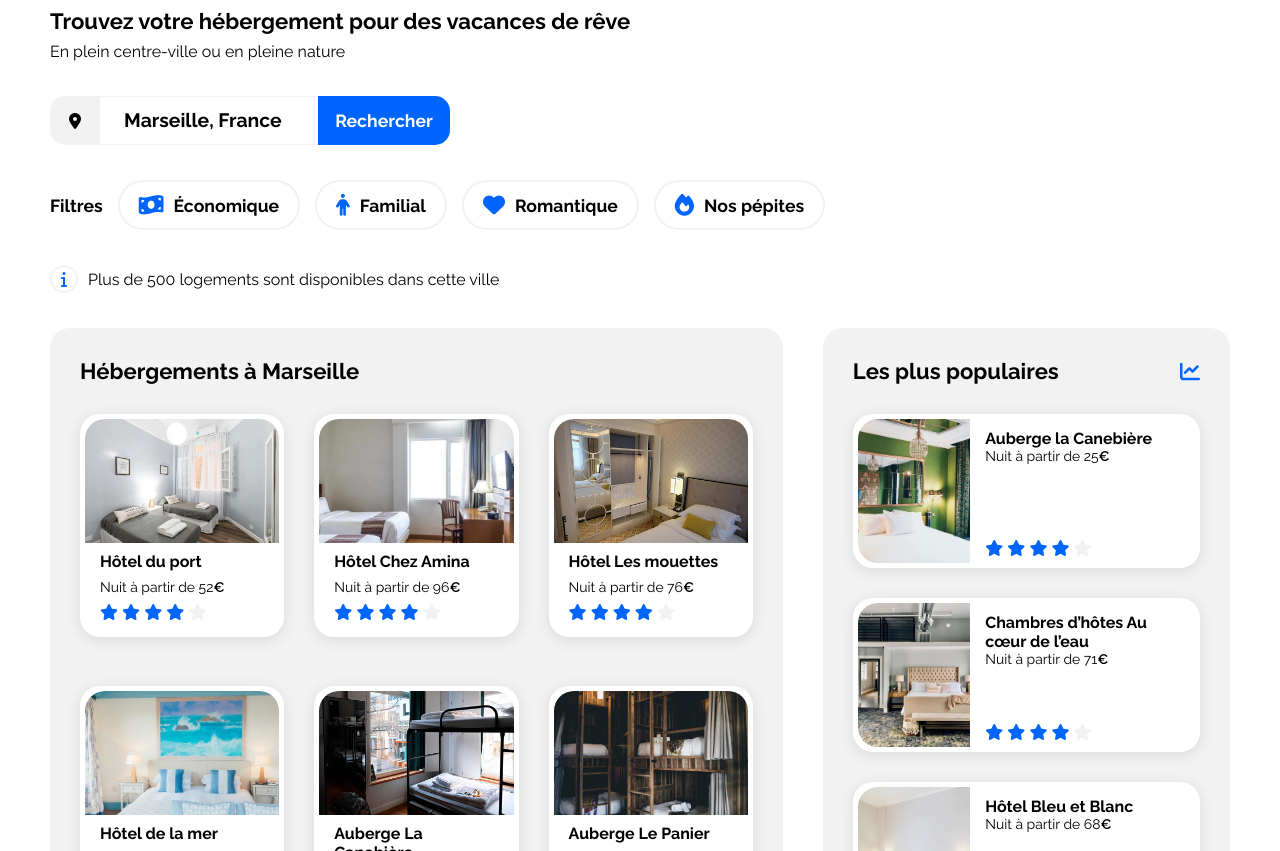
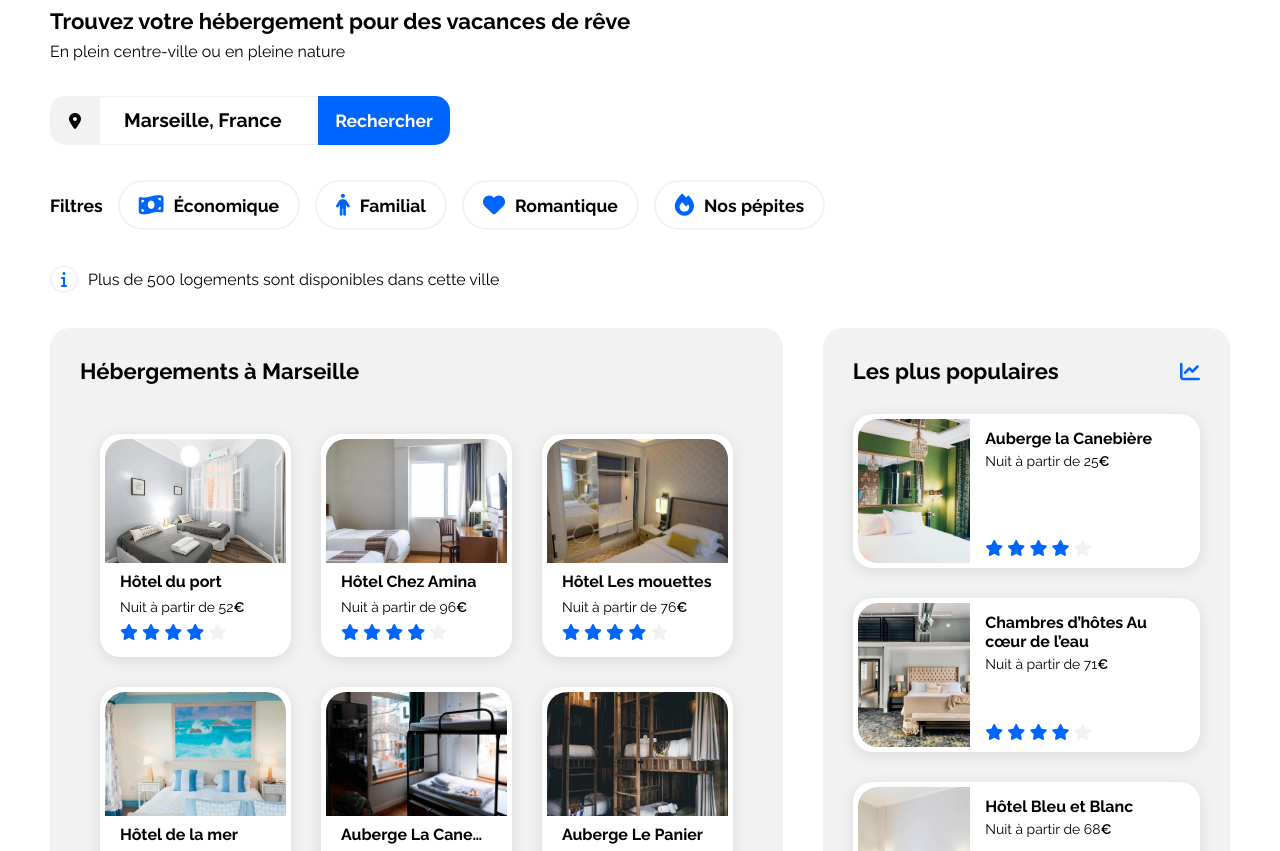
Before and after one commit to loicgalland/Booki, a plain HTML site: page index.html in a window 1280 px wide. Shown: the part 101-952 px from the top of the page. Drawn offline with Linux system fonts and the light colour scheme.

Commit message:
fix problem : overflow on cards title

```diff
--- a/css/style.css
+++ b/css/style.css
@@ -16,6 +16,7 @@ header img{
     margin: auto 0px;
     padding: 30px 50px;
 }
+
 .nav-bar{
     display: flex;
     flex-direction: row;
@@ -193,20 +194,23 @@ p{
 .cards-container{
     display: grid;
     grid-template-columns: 1fr 1fr 1fr;
-    grid-template-rows: 1fr 1fr;
+    background-color: #F2F2F2;
+    padding: 20px;
+    border-radius: 20px;
     gap: 30px;
 }
 .card-link{
     color: black;
     text-decoration: none;
+    min-width: 0;
 }
 .card{
+    display: flex;
+    flex-direction: column;
     background-color: white;
     border-radius: 20px;
     padding: 5px 5px 15px 5px;
     box-shadow: 0px 3px 15px 0px rgba(0, 0, 0, 0.10);
-    display: flex;
-    flex-direction: column;
     gap: 4px;
 }
 .card-image{
@@ -221,6 +225,11 @@ p{
     flex-direction: column;
     gap: 8px;
     padding: 0px 15px;
+}
+.card-title{
+    text-overflow: ellipsis;
+    white-space: nowrap;
+    overflow: hidden;
 }
 .description-hotel{
     font-size: 0.87em;
@@ -265,6 +274,13 @@ p{
     flex-direction: column;
     justify-content: space-between;
 }
+.title{
+    display: flex;
+    flex-direction: column;
+    gap: 5px;
+
+}
+
 .see-more-link{
     color: black;
     text-decoration: none;
@@ -419,4 +435,22 @@ p{
     .section-footer-container{
         padding: 0;
     }
+    .mobile-order-1{
+        order: 1;
+    }
+    .mobile-order-2{
+        order: 2;
+    }
+    .mobile-order-3{
+        order: 3;
+    }
+    .mobile-order-4{
+        order: 4;
+    }
+    .mobile-order-5{
+        order: 5;
+    }
+    .mobile-order-6{
+        order: 6;
+    }
 }
--- a/index.html
+++ b/index.html
@@ -64,11 +64,11 @@
                 <div class="hosting-container">
                     <h1>Hébergements à Marseille</h1>
                     <div class="cards-container">
-                        <a href="#" class="card-link">
+                        <a href="#" class="card-link mobile-order-">
                             <div class="card">
-                                <img src="/images/hebergements/fred-kleber.jpg" alt="Hotel du port" class="card-image">
+                                <img src="./images/hebergements/fred-kleber.jpg" alt="Hotel du port" class="card-image">
                                 <div class="card-description">
-                                    <h3>Hôtel du port</h3>
+                                    <h3 class="card-title">Hôtel du port</h3>
                                     <p class="description-hotel">Nuit à partir de 52<span class="empasis">€</span></p>
                                     <div class="notation-container">
                                         <i class="fa-solid fa-star fa-blue"></i>
@@ -80,11 +80,11 @@
                                 </div>
                             </div>
                         </a>
-                        <a href="#" class="card-link">
+                        <a href="#" class="card-link mobile-order-6">
                             <div class="card">
-                                <img src="/images/hebergements/febrian-zakaria.jpg" alt="Hotel chez amina" class="card-image">
+                                <img src="./images/hebergements/febrian-zakaria.jpg" alt="Hotel chez amina" class="card-image">
                                 <div class="card-description">
-                                    <h3>Hôtel Chez Amina</h3>
+                                    <h3 class="card-title">Hôtel Chez Amina</h3>
                                     <p class="description-hotel">Nuit à partir de 96<span class="empasis">€</span></p>
                                     <div class="notation-container">
                                         <i class="fa-solid fa-star fa-blue"></i>
@@ -96,11 +96,11 @@
                                 </div>
                             </div>
                         </a>
-                        <a href="#" class="card-link">
+                        <a href="#" class="card-link mobile-order-3">
                             <div class="card">
-                                <img src="/images/hebergements/reisetopia.jpg" alt="Hotel les mouettes" class="card-image">
+                                <img src="./images/hebergements/reisetopia.jpg" alt="Hotel les mouettes" class="card-image">
                                 <div class="card-description">
-                                    <h3>Hôtel Les mouettes</h3>
+                                    <h3 class="card-title">Hôtel Les mouettes</h3>
                                     <p class="description-hotel">Nuit à partir de 76<span class="empasis">€</span></p>
                                     <div class="notation-container">
                                         <i class="fa-solid fa-star fa-blue"></i>
@@ -112,11 +112,11 @@
                                 </div>
                             </div>
                         </a>
-                        <a href="#" class="card-link">
+                        <a href="#" class="card-link mobile-order-4">
                             <div class="card">
-                                <img src="/images/hebergements/annie-spratt.jpg" alt="Hotel de la mer" class="card-image">
+                                <img src="./images/hebergements/annie-spratt.jpg" alt="Hotel de la mer" class="card-image">
                                 <div class="card-description">
-                                    <h3>Hôtel de la mer</h3>
+                                    <h3 class="card-title">Hôtel de la mer</h3>
                                     <p class="description-hotel">Nuit à partir de 46<span class="empasis">€</span></p>
                                     <div class="notation-container">
                                         <i class="fa-solid fa-star fa-blue"></i>
@@ -128,11 +128,11 @@
                                 </div>
                             </div>
                         </a>
-                        <a href="#" class="card-link">
+                        <a href="#" class="card-link mobile-order-2">
                             <div class="card">
-                                <img src="/images/hebergements/marcus-loke.jpg" alt="Auberge la canebière" class="card-image">
+                                <img src="./images/hebergements/marcus-loke.jpg" alt="Auberge la canebière" class="card-image">
                                 <div class="card-description">
-                                    <h3>Auberge La Canebière</h3>
+                                    <h3 class="card-title">Auberge La Canebière</h3>
                                     <p class="description-hotel">Nuit à partir de 25<span class="empasis">€</span></p>
                                     <div class="notation-container">
                                         <i class="fa-solid fa-star fa-blue"></i>
@@ -144,11 +144,11 @@
                                 </div>
                             </div>
                         </a>
-                        <a href="#" class="card-link">
+                        <a href="#" class="card-link mobile-order-5">
                             <div class="card">
-                                <img src="/images/hebergements/nicate-lee.jpg" alt="Auberge le panier" class="card-image">
+                                <img src="./images/hebergements/nicate-lee.jpg" alt="Auberge le panier" class="card-image">
                                 <div class="card-description">
-                                    <h3>Auberge Le Panier</h3>
+                                    <h3 class="card-title">Auberge Le Panier</h3>
                                     <p class="description-hotel">Nuit à partir de 23<span class="empasis">€</span></p>
                                     <div class="notation-container">
                                         <i class="fa-solid fa-star fa-blue"></i>
@@ -171,7 +171,7 @@
                     <div class="popular-card-container">
                         <a href="#" class="card-link">
                             <div class="popular-card">
-                                <img src="/images/hebergements/emile-guillemot.jpg" alt="Hôtel le soleil du matin" class="popular-card-img">
+                                <img src="./images/hebergements/emile-guillemot.jpg" alt="Hôtel le soleil du matin" class="popular-card-img">
                                 <div class="popular-card-description">
                                     <div class="title">
                                         <h3>Auberge la Canebière </h3>
@@ -189,7 +189,7 @@
                         </a>
                         <a href="#" class="card-link">
                             <div class="popular-card">
-                                <img src="/images/hebergements/aw-creative.jpg" alt="Chambres d’hôtes au cœur de l’eau" class="popular-card-img">
+                                <img src="./images/hebergements/aw-creative.jpg" alt="Chambres d’hôtes au cœur de l’eau" class="popular-card-img">
                                 <div class="popular-card-description">
                                     <div class="title">
                                         <h3>Chambres d’hôtes Au cœur de l’eau</h3>
@@ -207,7 +207,7 @@
                         </a>
                         <a href="#" class="card-link">
                             <div class="popular-card">
-                                <img src="/images/hebergements/febrian-zakaria2.jpg" alt="Hôtel bleu et blanc" class="popular-card-img">
+                                <img src="./images/hebergements/febrian-zakaria2.jpg" alt="Hôtel bleu et blanc" class="popular-card-img">
                                 <div class="popular-card-description">
                                     <div class="title">
                                         <h3>Hôtel Bleu et Blanc</h3>
@@ -231,25 +231,25 @@
                 <div class="activities-cards-container">
                     <a href="#" class="card-link">
                         <div class="activities-card">
-                            <img src="/images/activites/reno-laithienne.jpg" alt="Vieux-port" class="activities-image">
+                            <img src="./images/activites/reno-laithienne.jpg" alt="Vieux-port" class="activities-image">
                             <h3 class="activities-title">Vieux-port</h3>
                         </div>
                     </a>
                     <a href="#" class="card-link">
                         <div class="activities-card">
-                            <img src="/images/activites/paul-hermann.jpg" alt="Fort de pomègues" class="activities-image">
+                            <img src="./images/activites/paul-hermann.jpg" alt="Fort de pomègues" class="activities-image">
                             <h3 class="activities-title">Fort de Pomègues</h3>
                         </div>
                     </a>
                     <a href="#" class="card-link">
                         <div class="activities-card">
-                            <img src="/images/activites/kilyan-sockalingum.jpg" alt="Parc national des calanques" class="activities-image">
+                            <img src="./images/activites/kilyan-sockalingum.jpg" alt="Parc national des calanques" class="activities-image">
                             <h3 class="activities-title">Parc national des Calanques</h3>
                         </div>
                     </a>
                     <a href="#" class="card-link">
                         <div class="activities-card">
-                            <img src="/images/activites/florian-wehde.jpg" alt="Notre dame de la garde" class="activities-image">
+                            <img src="./images/activites/florian-wehde.jpg" alt="Notre dame de la garde" class="activities-image">
                             <h3 class="activities-title">Notre-Dame-de-la-Garde</h3>
                         </div>
                     </a>
```
